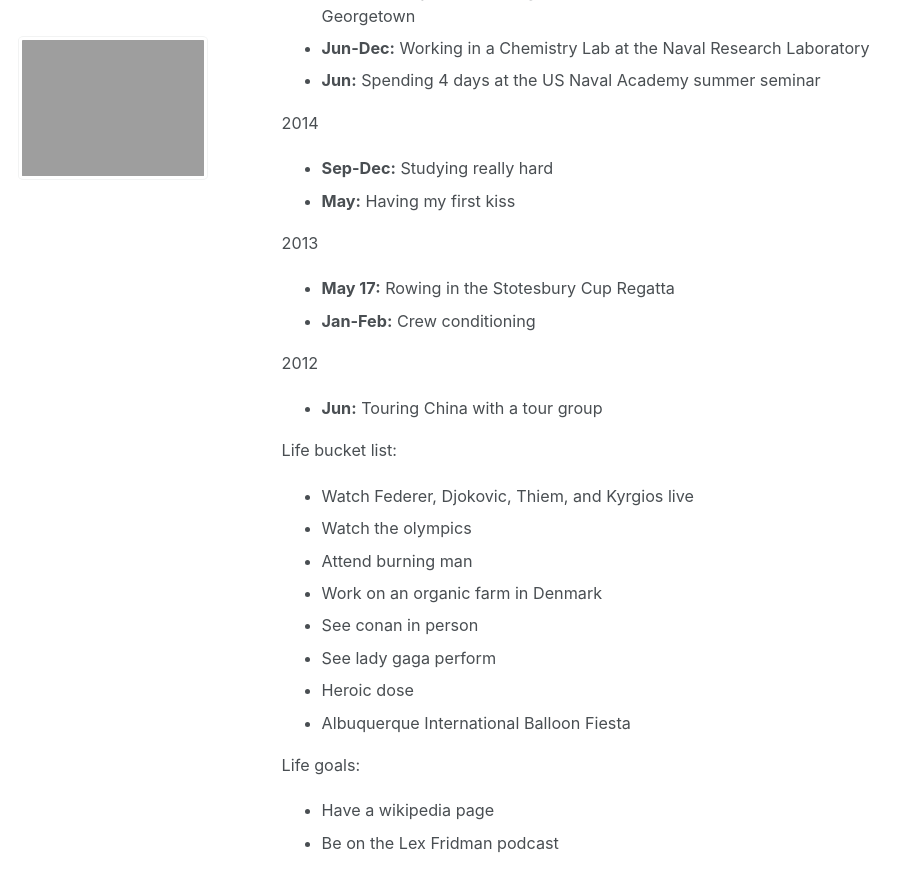
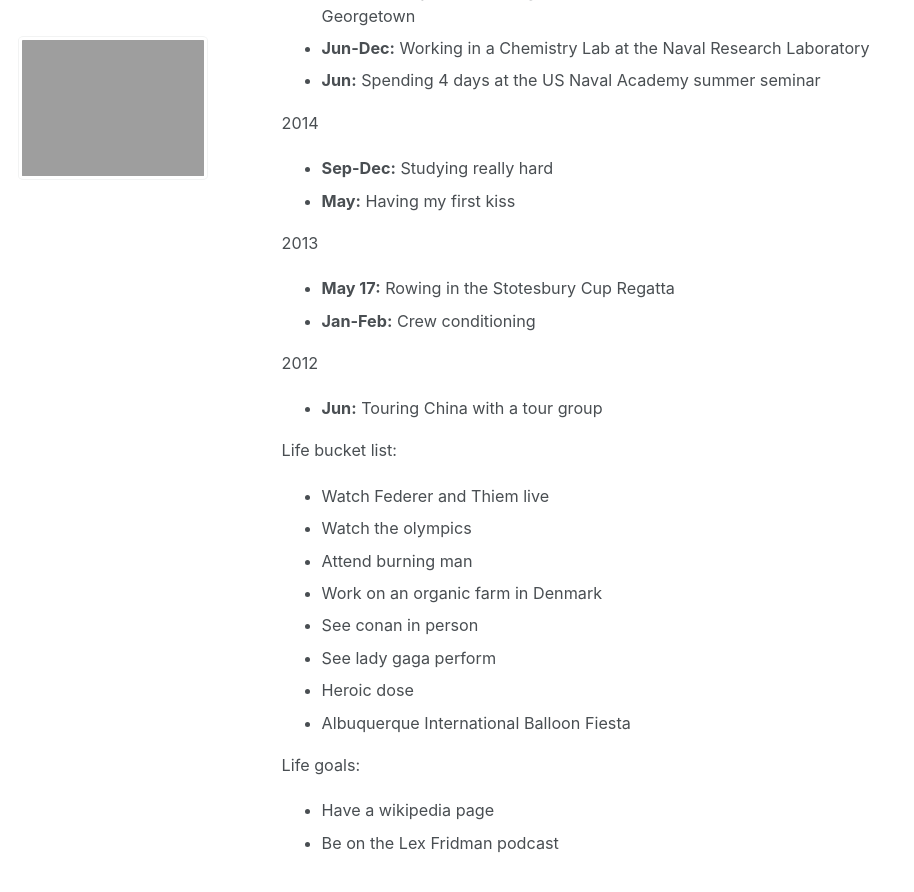
Before and after one commit to jasonwei20/jasonwei20.github.io, a Jekyll site: the page built from _pages/life_experiences.md, in a window 1280 px wide and 900 px high, scrolled down 1552 px. Shown: the top 892 px of the window, without its empty margins (0-914 px from the left). Built offline with Jekyll 4.4.1, drawn with Linux system fonts in a browser that asks for light colours.

Commit message:
Update life_experiences.md

```diff
--- a/_pages/life_experiences.md
+++ b/_pages/life_experiences.md
@@ -62,7 +62,7 @@ author_profile: true
 * **Jun:** Touring China with a tour group
 
 Life bucket list:
-* Watch Federer, Djokovic, Thiem, and Kyrgios live
+* Watch Federer and Thiem live
 * Watch the olympics
 * Attend burning man
 * Work on an organic farm in Denmark
```
